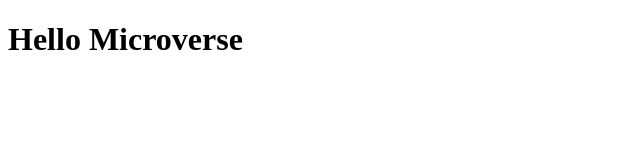
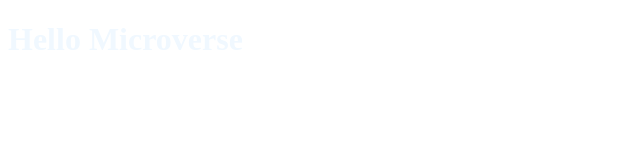
Before and after one commit to theodoku/Hello_Microverse, a website: page index.html in a window 1280 px wide. Shown: the whole page, without its empty margins (0-640 px from the left). Drawn offline with Linux system fonts and the light colour scheme.

```diff
--- a/index.html
+++ b/index.html
@@ -8,6 +8,6 @@
     <title>Document</title>
 </head>
 <body>
-    <h1 class="favourite color">Hello Microverse</h1>
+    <h1 class="favourite">Hello Microverse</h1>
 </body>
 </html>
--- a/style.css
+++ b/style.css
@@ -1,3 +1,3 @@
-.favourite color {
-    color: aliceblue;
+.favourite {
+  color: aliceblue;
 }
```
Also changed, not shown: package.json (added, +9 -0 lines), 1 other file.
